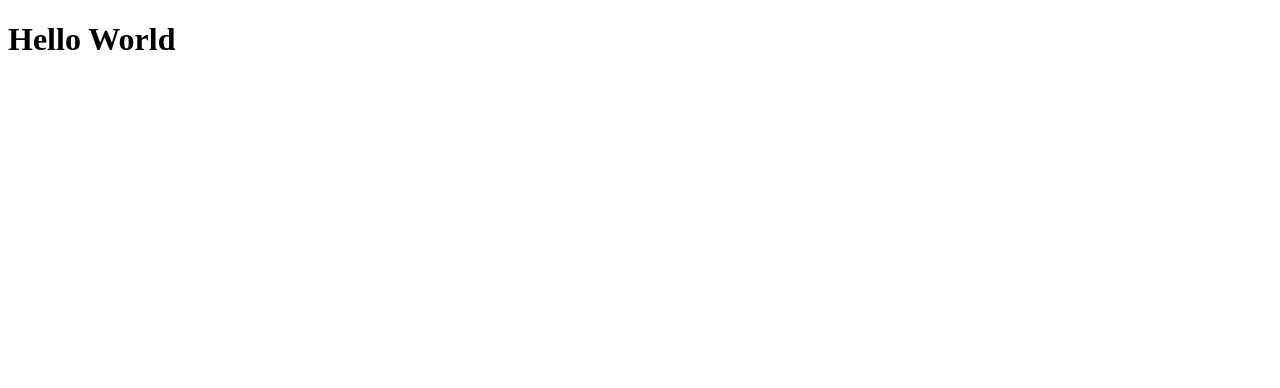
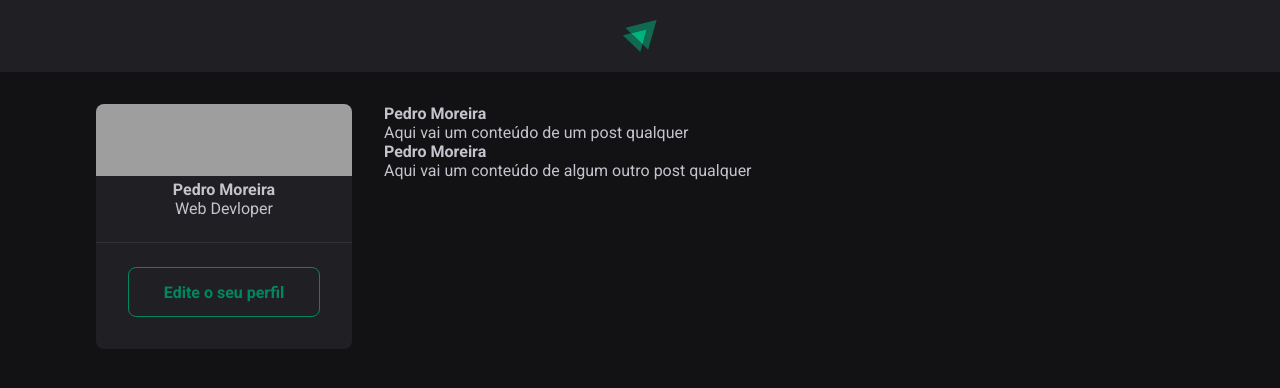
Before and after one commit to pedrocmoreira/igniteFeed, a React (Vite) app: page / in a window 1280 px wide. Shown: the top 388 px of the page. Built offline with nearby package versions, Linux system fonts and the light colour scheme; grey boxes are pictures that could not be loaded.

Commit message:
Iniciando componente de sidebar e demais design da página inicial

```diff
--- a/src/App.jsx
+++ b/src/App.jsx
@@ -1,6 +1,31 @@
+import { Header } from "./components/Header";
+import { Post } from "./Post";
+
+import styles from './App.module.css';
+
+import './global.css';
+import { Sidebar } from "./components/Sidebar";
+
 function App() {
   return (
-    <h1>Hello World</h1>
+    <div>
+      <Header/>
+
+      <div className={styles.wrapper}>
+        <Sidebar/>
+        <main>
+          <Post
+           author='Pedro Moreira'
+           content='Aqui vai um conteúdo de um post qualquer'
+          />
+          <Post
+           author='Pedro Moreira'
+           content='Aqui vai um conteúdo de algum outro post qualquer'
+          />
+        </main>
+      </div>
+    </div>
+
   );
 }
 
--- /dev/null
+++ b/src/App.module.css
@@ -0,0 +1,10 @@
+.wrapper {
+  max-width: 70rem;
+  margin: 2rem auto;
+  padding: 0 1rem;
+
+  display:grid;
+  grid-template-columns: 256px 1fr;
+  gap: 2rem;
+  align-items: flex-start;
+}
--- /dev/null
+++ b/src/Post.jsx
@@ -0,0 +1,11 @@
+// props = objeto que recebe author e content
+
+export function Post(props) {
+  return (
+    <div>
+      <strong>{props.author}</strong>
+      <p>{props.content}</p>
+    </div>
+  )
+
+}
--- /dev/null
+++ b/src/components/Header.jsx
@@ -0,0 +1,11 @@
+import styles from  './Header.module.css';
+
+import igniteLogo from '/src/assets/ignite-logo.svg';
+
+export function Header(){
+  return(
+    <header className={styles.header}>
+      <img src={igniteLogo} alt="Logotipo do ignite" />
+    </header>
+  )
+}
--- /dev/null
+++ b/src/components/Header.module.css
@@ -0,0 +1,10 @@
+.header {
+  background: var(--gray-800);
+  display: flex;
+  justify-content: center;
+  padding: 1.25rem 0;
+}
+
+.header img {
+  height: 2rem;
+}
--- /dev/null
+++ b/src/components/Sidebar.jsx
@@ -0,0 +1,23 @@
+import styles from './Sidebar.module.css';
+
+export function Sidebar() {
+  return (
+    <aside className={styles.sidebar}>
+      <img
+        src="https://images.unsplash.com/photo-1592609931095-54a2168ae893?ixlib=rb-4.0.3&ixid=MnwxMjA3fDB8MHxwaG90by1wYWdlfHx8fGVufDB8fHx8&auto=format&fit=crop&w=500&q=50"
+        className={styles.cover}
+      />
+
+      <div className={styles.profile}>
+        <strong>Pedro Moreira</strong>
+        <span>Web Devloper</span>
+      </div>
+
+      <footer>
+        <a href="#">
+          Edite o seu perfil
+        </a>
+      </footer>
+    </aside>
+  )
+}
--- /dev/null
+++ b/src/components/Sidebar.module.css
@@ -0,0 +1,40 @@
+.sidebar {
+  background: var(--gray-800);
+  border-radius: 8px;
+  overflow: hidden;
+}
+
+.cover {
+  width: 100%;
+  height: 72px;
+  object-fit: cover;
+}
+
+.profile {
+  display: flex;
+  flex-direction: column;
+  align-items: center;
+}
+
+.sidebar footer {
+  border-top: 1px solid var(--gray-600);
+  margin-top: 1.5rem;
+  padding: 1.5rem 2rem 2rem;
+}
+
+.sidebar footer a {
+  width: 100%;
+  background: transparent;
+  color: var(--green-500);
+  border: 1px solid var(--green-500);
+  border-radius: 8px;
+  height: 50px;
+  padding: 0 1.5rem;
+  font-weight: bold;
+  display: block;
+  text-decoration: none;
+
+  display: flex;
+  align-items: center;
+  justify-content: center;
+}
--- a/src/global.css
+++ b/src/global.css
@@ -19,7 +19,7 @@
 
 body {
  background: var(--gray-900);
- color: var(--var-300);
+ color: var(--gray-300);
  -webkit-font-smoothing: antialiased; //Aqui suaviza as fontes nos navegadores que utilizam o webkit
 
 }
```
Also changed, not shown: src/assets/ignite-logo.svg (added).
